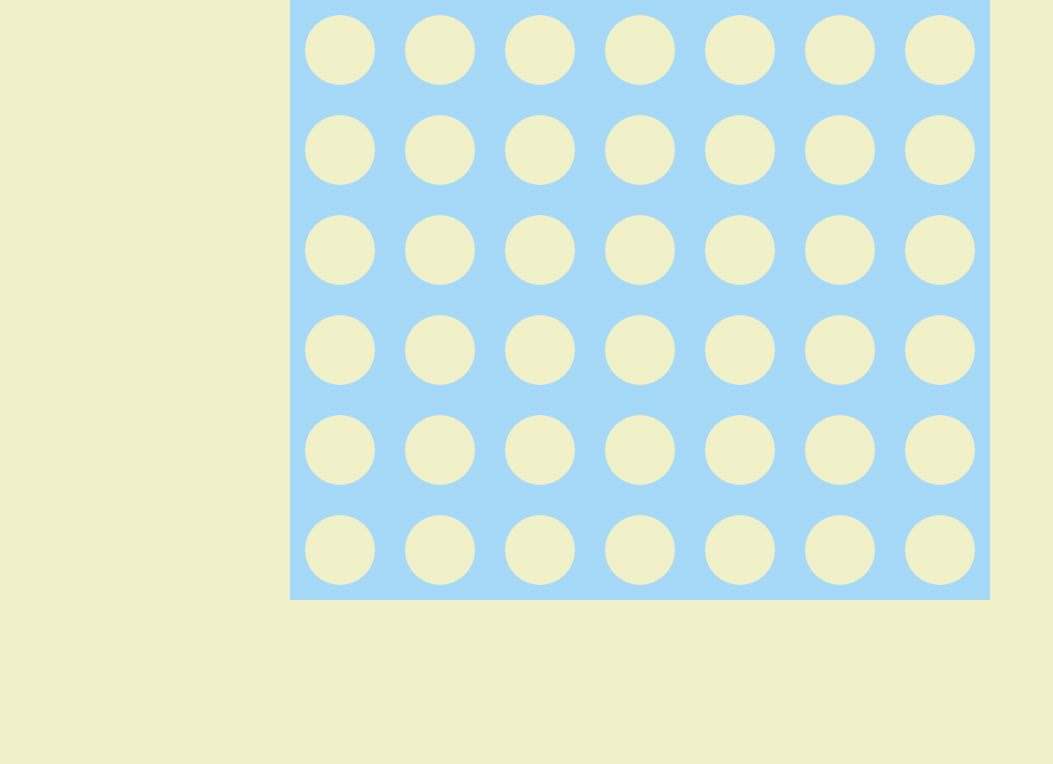
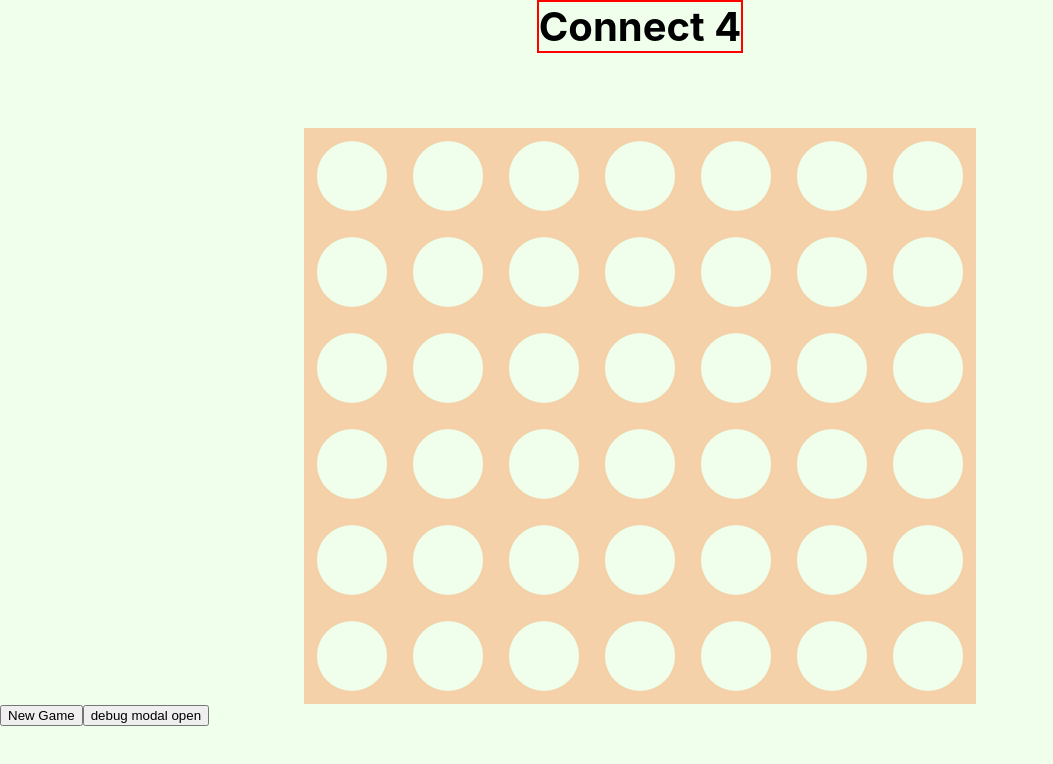
Before and after one commit to jrcolby/connect4, a React (Create React App) app: page / in a window 1280 px wide. Shown: the top 764 px of the page, without its empty margins (0-1053 px from the left). Built offline with nearby package versions, Linux system fonts and the light colour scheme; no server answers.

Commit message:
fixed high score name submission bug

```diff
--- a/src/App.jsx
+++ b/src/App.jsx
@@ -214,10 +214,28 @@ function App() {
 		}
 	};
 
-  let debug = false;
+  let debug = true;
 	return (
 		<div className="App">
+
 			<div className={styles.mainContainer}>
+
+      <div className={styles.headerDiv}>
+        <h1 className={styles.headerText}> Connect 4 </h1>
+      </div>
+
+				<table className={styles.boardTable}>
+					<tbody className={styles.boardTableBody}>
+						{state.board.map((row, i) => (
+							<Row key={i} row={row} play={play} />
+						))}
+					</tbody>
+				</table>
+        <HighScoresModal gameOver={state.gameOver}
+                        turnNumber={state.turnNumber}
+                        dispatch={dispatch}
+                        message={state.message}/>
+			</div>
         {debug &&
           <>
 				<button
@@ -234,19 +252,6 @@ function App() {
 				</button>
         </>
     }
-
-				<table className={styles.boardTable}>
-					<tbody className={styles.boardTableBody}>
-						{state.board.map((row, i) => (
-							<Row key={i} row={row} play={play} />
-						))}
-					</tbody>
-				</table>
-        <HighScoresModal gameOver={state.gameOver}
-                        turnNumber={state.turnNumber}
-                        dispatch={dispatch}
-                        message={state.message}/>
-			</div>
 		</div>
 	);
 }
--- a/src/HighScoresModal.jsx
+++ b/src/HighScoresModal.jsx
@@ -4,12 +4,12 @@ import {  useEffect, useState } from 'react'
 import styles from './Styles.module.css'
 import axios from "axios"
 
-const endpoint= 'https://krat.es/53a268471af10ef8b374'
-
+const endpoint= 'https://krat.es/f38fc0dd7a39258b9b6e'
 
 export const HighScoresModal = ({gameOver, turnNumber, dispatch, message }) => {
   const [scores, setScores] = useState([])
   const [inputValue, setInputValue] = useState("");
+  const [scoreSubmitted, setScoreSubmitted] = useState(false);
 
   const handleSubmit = async () => {
     if (inputValue ==="") return;
@@ -17,57 +17,56 @@ export const HighScoresModal = ({gameOver, turnNumber, dispatch, message }) => {
     const {data, status} = await axios.post(endpoint, newScore)
     if(status === 200){
       fetchScores()
+      //turnNumber = 9999;
     }
     setInputValue("")
+    setScoreSubmitted(true);
   }
 
-  const checkNewHighScore= (scores) =>{
-      if (scores.length <= 10) {
-      return true;
-    }
-      scores.forEach(score =>{
-        if (turnNumber < score) return true;
-    })
-    return false;
-  }
   const fetchScores = async () => {
     const {data, status} = await axios.get(endpoint )
     if (status === 200){
       // sort the scores from lowest to highest
-      const newScores = data.sort((a,b) => a.score - b.score).slice(0,9)
+      const newScores = data.sort((a,b) => a.score - b.score).slice(0,10)
       setScores(newScores)
     }
+  }
 
+  const checkNewHighScore = () =>{
+    console.log("in check new hs with turnNumber" + turnNumber + " and final score" + scores[scores.length-1])
+    if (scores.length < 10 || turnNumber<  scores[scores.length-1].score){
+      return true;
+    }
+    return false;
   }
+
   useEffect(() => {
     fetchScores();
-    console.log("initial modal mount")
   },[])
 
+
   if (!gameOver) return null;
-  let newHighScore = (checkNewHighScore(scores))
-  //console.log(newHighScore)
+
   return ReactDom.createPortal (
-    // enter name on high score form div
-    // non high score or draw info div
-    // actual top 10 sores
     <>
       <div className={styles.modalOverlay}>
         <div className={styles.modalContainer}>
-          <div className="scoreInfo">
+          <div className={ styles.scoreInfo }>
             {message}
-            {console.log(newHighScore)}
-            {newHighScore &&
               <HighScoreInput inputValue={inputValue}
                             handleSubmit={handleSubmit}
-                            setInputValue={setInputValue} />
-          }
-          <table>
+                            setInputValue={setInputValue}
+                            newHighScore={checkNewHighScore()}
+                            scoreSubmitted={scoreSubmitted}/>
+
+
+          </div>
+          <table className={styles.scoreTable}>
             <tbody>
                 {scores.map((record)=> (
-                  <tr key={record._id}>
-                    <td>{record.name}</td>
-                    <td>{record.score}</td>
+                  <tr className={styles.scoreRow} key={record._id}>
+                    <td className={styles.nameCell}>{record.name}</td>
+                    <td className={styles.scoreCell}>{record.score}</td>
                   </tr>
                 ))}
             </tbody>
@@ -78,7 +77,6 @@ export const HighScoresModal = ({gameOver, turnNumber, dispatch, message }) => {
               }}
             > Play again?
             </button>
-          </div>
         </div>
       </div>
     </>,
@@ -86,9 +84,13 @@ export const HighScoresModal = ({gameOver, turnNumber, dispatch, message }) => {
   )
 }
 
-const HighScoreInput = ({inputValue, handleSubmit, setInputValue}) =>{
+const HighScoreInput = ({inputValue, handleSubmit, setInputValue, newHighScore,scoreSubmitted }) =>{
+      console.log("highscore input newhs: " + newHighScore);
+
+      if (!newHighScore || scoreSubmitted) return null;
          return(
-          <div className="highscoreForm">
+          <div className={styles.highScoreForm}>
+                <p> You got a new high score! </p>
             <input
               value={inputValue}
               onChange={e => setInputValue(e.target.value)}
--- a/src/Styles.module.css
+++ b/src/Styles.module.css
@@ -8,17 +8,20 @@
 	--mandarin: #f4743bff;
   --blood-red: #6e0e0aff;
   --uranian-blue: #a6d9f7ff;
+  /* used vars */
+  --board-color: #F5D1A9;
+  --main-background: #F0FFEC;
 }
 
 body{
-  background-color: var(--light-goldenrod-yellow);
+  background-color: var(--main-background);
 }
 .mainContainer{
   display: flex;
   flex-direction: column;
   align-items: center;
   justify-content: center;
-  background: var(--light-goldenrod-yellow);
+  background: var(--main-background);
 }
 
 .boardTable, .boardTableBody{
@@ -37,8 +40,8 @@ body{
 	justify-content: center;
 	height: 80px;
 	width: 80px;
-	background-color: var(--uranian-blue);
-  padding:10px;
+	background-color: var(--board-color);
+  padding:8px;
   margin: 0px;
   border: 0px;
 }
@@ -52,7 +55,8 @@ body{
 }
 
 .blankCircle{
-	background-color: var(--light-goldenrod-yellow);
+	background-color: var(--main-background);
+
 }
 
 .oneCircle{
@@ -63,14 +67,36 @@ body{
 	background-color: var(--ming);
 }
 
+.headerDiv{
+  display: flex;
+  flex-direction: column;
+  justify-content:center;
+  align-items: center;
+  border: 2px solid red;
+  margin-bottom: 75px;
+  padding: 0px;
+}
+
+.headerText{
+  font-size: 2.5em;
+  margin: 0px;
+}
+
 .modalContainer  {
   position: fixed;
   top: 50%;
   left: 50%;
   transform: translate(-50%,-50%);
-  background-color: #FCFC;
+  background-color: var(--board-color);
+  border-radius: 10px;
   padding: 50px;
   z-index: 1000;
+  width: 40%;
+
+  display: flex;
+  flex-direction: column;
+  justify-content:center;
+  align-items: center;
 
 }
 
@@ -83,3 +109,36 @@ body{
   background-color: rgba(0,0,0,.7);
   z-index: 1000;
 }
+
+.scoreInfo{
+  display: flex;
+  flex-direction: column;
+  align-items: center;
+}
+
+.highScoreForm{
+  /* margin-bottom: 30px; */
+  paddin: 0px;
+}
+.scoreTable{
+  margin-top: 50px;
+  width: 80%;
+  border-collapse: collapse;
+}
+
+.scoreRow{
+  border-radius: 10px;
+}
+
+.nameCell{
+  border-radius: 5px 0px 0px 5px;
+  padding: 8px;
+}
+
+.scoreCell {
+  border-radius: 0px 5px 5px 0px;
+  padding: 8px;
+}
+.scoreRow:nth-child(odd) {
+  background-color: #ffe9d9;
+}
```
